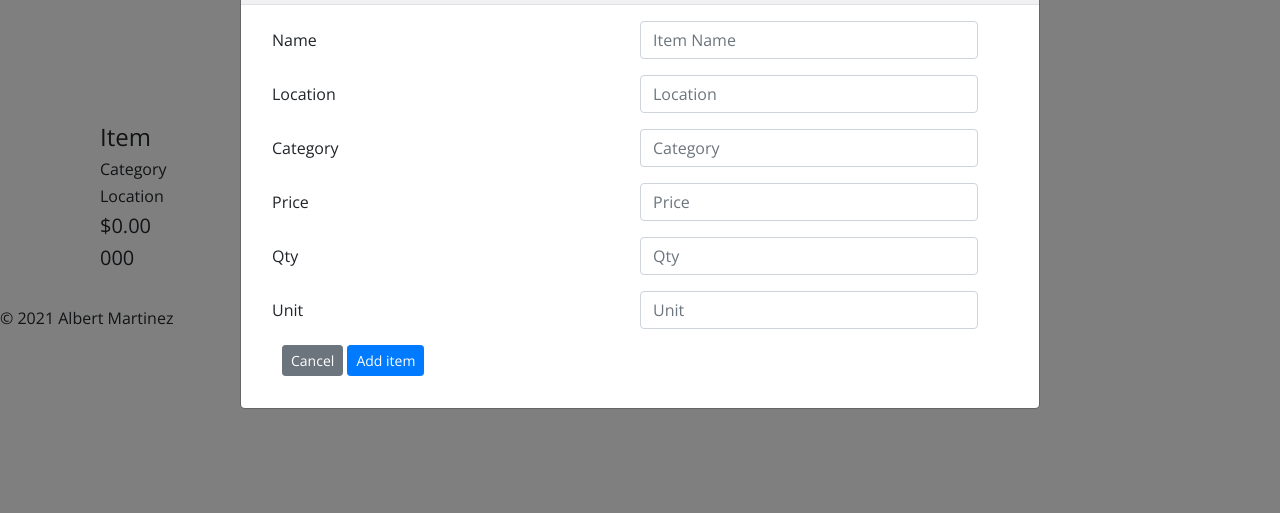
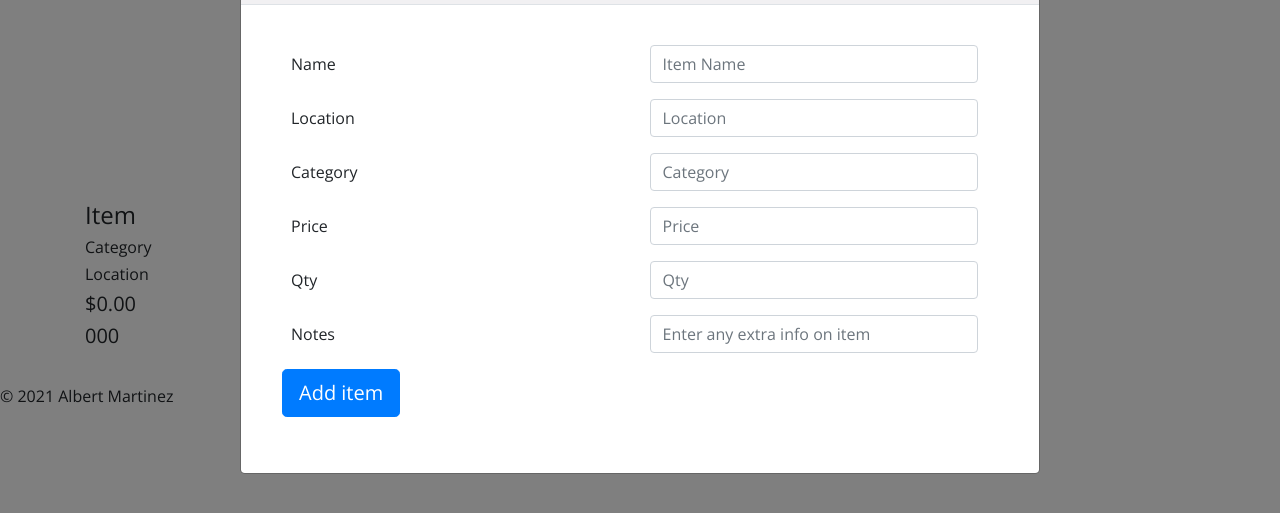
Before and after one commit to ialbertmartinez/project-itrack, a website: page index.html in a window 1280 px wide. Both pictures are taken after a click on the button "Item". Shown: the part 99-612 px from the top of the page. Drawn offline with nearby package versions, Linux system fonts and the light colour scheme.

Commit message:
Dynamic form functionality

```diff
--- a/index.html
+++ b/index.html
@@ -49,59 +49,60 @@
 
 					<div class="modal-body">
 						<div class="container-fluid">
-							<form id="itemForm">
+							<form id="itemForm" class="d-block py-4">
 								<div class="form-row">
 
 									<!-- name -->
-									<div class="form-group row col-12">
-										<label class="col-sm-6 col-form-label" for="name">Name</label>
+									<div class="form-group row col-12 pl-4">
+										<label class="col-sm-6 col-form-label" for="itemName">Name</label>
 										<div class="col-sm-6">
-											<input class="form-control" type="text" id="name" name="name" placeholder="Item Name" />
+											<input class="form-control" type="text" id="itemName" name="itemName" placeholder="Item Name" />
 										</div>
 									</div>
 									<!-- ./name -->
 
 									<!-- location -->
-									<div class="form-group row col-12">
-										<label class="col-sm-6 col-form-label" for="location">Location</label>
+									<div class="form-group row col-12 pl-4">
+										<label class="col-sm-6 col-form-label" for="itemLocation">Location</label>
 										<div class="col-sm-6">
-											<input class="form-control" type="text" id="location" name="location" placeholder="Location" />
+											<input class="form-control" type="text" id="itemLocation" name="itemLocation" placeholder="Location" />
 										</div>
 									</div>
 									<!-- ./location -->
 
 									<!-- category -->
-									<div class="form-group row col-12">
-										<label class="col-sm-6 col-form-label" for="category">Category</label>
+									<div class="form-group row col-12 pl-4">
+										<label class="col-sm-6 col-form-label" for="itemCategory">Category</label>
 										<div class="col-sm-6">
-											<input class="form-control" type="text" id="category" name="category" placeholder="Category" />
+											<input class="form-control" type="text" id="itemCategory" name="itemCategory" placeholder="Category" />
 										</div>
 									</div>
 									<!-- ./category -->
 
 									<!-- price -->
-									<div class="form-group row col-12">
-										<label class="col-sm-6 col-form-label" for="price">Price</label>
+									<div class="form-group row col-12 pl-4">
+										<label class="col-sm-6 col-form-label" for="itemPrice">Price</label>
 										<div class="col-sm-6">
-											<input class="form-control" type="text" id="price" name="price" placeholder="Price" />
+											<input class="form-control" type="text" id="itemPrice" name="itemPrice" placeholder="Price" />
 										</div>
 									</div>
 									<!-- ./price -->
 
 									<!-- qty -->
-									<div class="form-group row col-12">
-										<label class="col-sm-6 col-form-label" for="qty">Qty</label>
+									<div class="form-group row col-12 pl-4">
+										<label class="col-sm-6 col-form-label" for="itemQty">Qty</label>
 										<div class="col-sm-6">
-											<input class="form-control" type="text" id="qty" name="qty" placeholder="Qty" />
+											<input class="form-control" type="text" id="itemQty" name="itemQty" placeholder="Qty" />
 										</div>
 									</div>
 									<!-- ./qty -->
 
 									<!-- unit -->
-									<div class="form-group row col-12">
-										<label class="col-sm-6 col-form-label" for="unit">Unit</label>
+									<div class="form-group row col-12 pl-4">
+										<label class="col-sm-6 col-form-label" for="itemX">Notes</label>
 										<div class="col-sm-6">
-											<input class="form-control" type="text" id="unit" name="unit" placeholder="Unit" />
+											<input class="form-control" type="text" id="itemX" name="itemX"
+												placeholder="Enter any extra info on item" />
 										</div>
 									</div>
 									<!-- ./unit -->
@@ -113,8 +114,7 @@
 								<div class="form-row">
 									<div class="form-group">
 										<div class="col">
-											<button class="btn btn-secondary btn-sm" type="submit" data-dismiss="modal">Cancel</button>
-											<button class="btn btn-primary btn-sm" type="submit">Add item</button>
+											<button class="btn btn-primary btn-lg" type="submit" value="Add Item">Add item</button>
 										</div>
 									</div>
 								</div>
@@ -241,7 +241,16 @@
 							<button id="addLocation" type="button" class="btn btn-info"><i class="fa fa-plus fa-fw" aria-hidden="true"></i> Location</button>
 							<button id="addCategory" type="button" class="btn btn-info"><i class="fa fa-plus fa-fw" aria-hidden="true"></i> Category</button>
 						</div>
-			</div>
+					</div>
+				</div>
+			</section>
+			<section class="pt-5">
+				<div class="container">
+					<div class="row" id="item-grid">
+						<!-- Dynamic items will be placed here -->
+					</div>
+				</div>
+			</section>
 
 
 			<div class="row item-grid">
--- a/js/scripts.js
+++ b/js/scripts.js
@@ -1,13 +1,74 @@
-$(function(){
-	$("#addItem").click(function(){
+$(function () {
+	$("#addItem").click(function () {
 		$("#itemModal").modal("show");
 	});
 
-	$("#addLocation").click(function(){
+	$("#addLocation").click(function () {
 		$("#locationModal").modal("show");
 	});
-	$("#addCategory").click(function(){
+
+	$("#addCategory").click(function () {
 		$("#categoryModal").modal("show");
 	});
 
+	const itemForm = document.getElementById("itemForm");
+	const inputs = itemForm.querySelectorAll('input');
+	const itemGrid = document.getElementById('item-grid');
+
+	// addEventListener to form on submit
+	itemForm.addEventListener('submit', handleSubmit, false);
+
+	function handleSubmit(e) {
+		e.preventDefault(); // Prevent form submitting
+		const form = {}; // Create form object
+
+		// Iterate over inputs | construct the form objects key: value pairs
+		inputs.forEach(({ name, value }) => form[name] = value);
+		// console.log(form); // Code checkpoint
+		createItem(form);
+	}
+
+	// itemForm.elements.namedItem("itemName").addEventListener("blur", itemName);
+
+	// function itemName() {
+	// 	console.log("This is: " + itemForm.elements.namedItem("itemName").value);
+	// }
+
+	function createItem(formData) {
+		let itemNode0 = document.createElement("div");
+		let itemNode1 = document.createElement("h4");
+		let itemNode2 = document.createElement("li");
+		let itemNode3 = document.createElement("li");
+		let itemNode4 = document.createElement("li");
+		let itemNode5 = document.createElement("li");
+		let itemNode6 = document.createElement("li");
+
+
+		let iName = document.createTextNode(formData.itemName);
+		let iLocation = document.createTextNode(formData.itemLocation);
+		let iCategory = document.createTextNode(formData.itemCategory);
+		let iPrice = document.createTextNode(formData.itemPrice);
+		let iQty = document.createTextNode(formData.itemQty);
+		let iX = document.createTextNode(formData.itemX);
+
+		itemNode1.appendChild(iName);
+		itemNode2.appendChild(iLocation);
+		itemNode3.appendChild(iCategory);
+		itemNode4.appendChild(iPrice);
+		itemNode5.appendChild(iQty);
+		itemNode6.appendChild(iX);
+		for(let i = 6; i > 0; i--) {
+			let nodeName = "itemNode"+i;
+			itemNode0.appendChild(nodeName);
+		}
+		$(itemNode0).attr("class", "col-6 col-md");
+		itemGrid.appendChild(itemNode0);
+		// itemGrid.appendChild(itemNode1);
+		// itemGrid.appendChild(itemNode2);
+		// itemGrid.appendChild(itemNode3);
+		// itemGrid.appendChild(itemNode4);
+		// itemGrid.appendChild(itemNode5);
+		// itemGrid.appendChild(itemNode6);
+	}
+
 });
```
